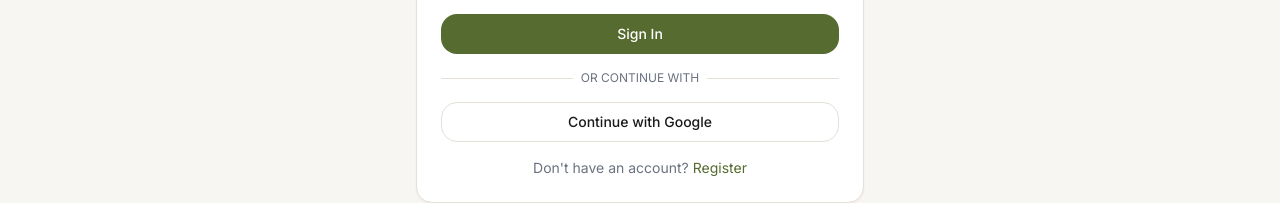
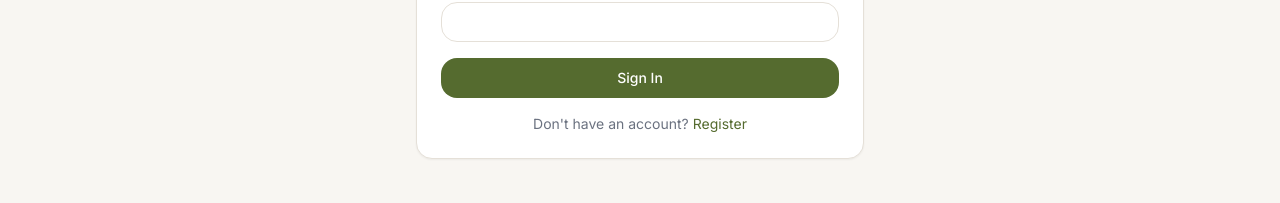
Before and after one commit to 436mdp/sweet-basil-eventconnect, a Next.js app: page /login in a window 1280 px wide. Shown: the part 430-633 px from the top of the page. Built offline with nearby package versions, Linux system fonts and the light colour scheme; no server answers.

Commit message:
remove google sign in

```diff
--- a/src/app/login/page.tsx
+++ b/src/app/login/page.tsx
@@ -7,7 +7,7 @@ import { Button } from "@/components/ui/button";
 import { Input } from "@/components/ui/input";
 import { Label } from "@/components/ui/label";
 import { Card, CardContent, CardDescription, CardHeader, CardTitle } from "@/components/ui/card";
-import { login, signInWithGoogle } from "@/lib/actions/auth";
+import { login } from "@/lib/actions/auth";
 
 export default function LoginPage() {
   const [loading, setLoading] = useState(false);
@@ -15,15 +15,6 @@ export default function LoginPage() {
   const handleSubmit = async (formData: FormData) => {
     setLoading(true);
     const result = await login(formData);
-    if (result?.error) {
-      toast.error(result.error);
-      setLoading(false);
-    }
-  };
-
-  const handleGoogle = async () => {
-    setLoading(true);
-    const result = await signInWithGoogle();
     if (result?.error) {
       toast.error(result.error);
       setLoading(false);
@@ -52,19 +43,6 @@ export default function LoginPage() {
             </Button>
           </form>
 
-          <div className="relative">
-            <div className="absolute inset-0 flex items-center">
-              <span className="w-full border-t" />
-            </div>
-            <div className="relative flex justify-center text-xs uppercase">
-              <span className="bg-card px-2 text-muted-foreground">Or continue with</span>
-            </div>
-          </div>
-
-          <Button variant="outline" className="w-full" onClick={handleGoogle} disabled={loading}>
-            Continue with Google
-          </Button>
-
           <p className="text-center text-sm text-muted-foreground">
             Don&apos;t have an account?{" "}
             <Link href="/register" className="text-primary hover:underline">Register</Link>
```
